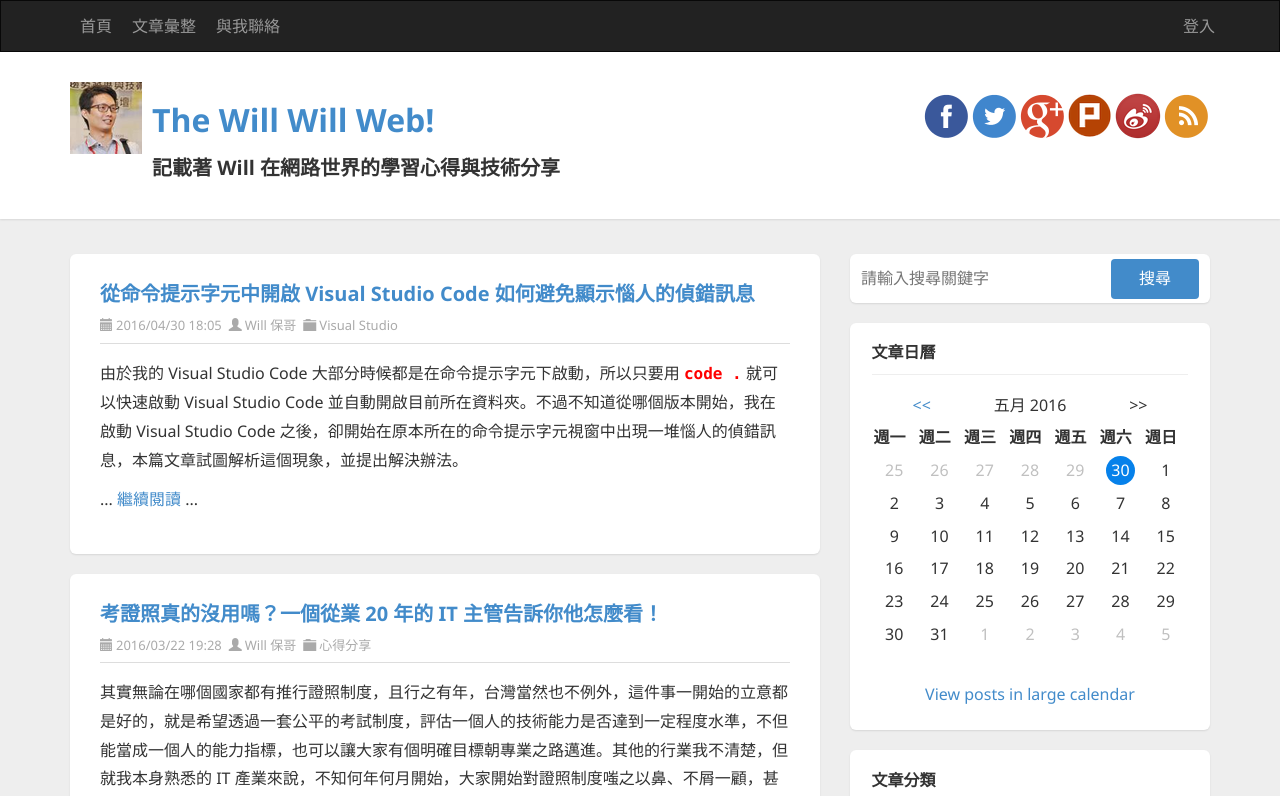
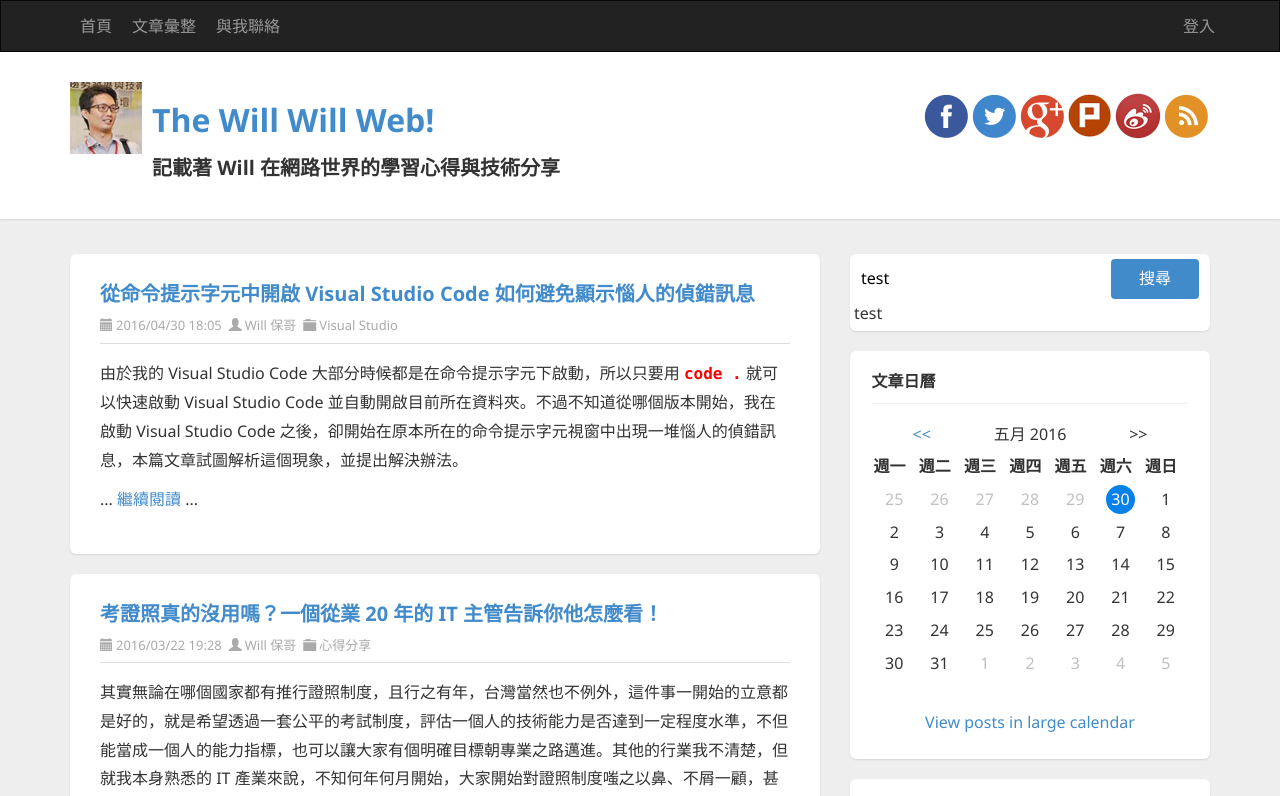
Before and after one commit to SkyTien/demo1001, an Angular app: page / in a window 1280 px wide. Shown: the top 796 px of the page. Built offline with nearby package versions, Linux system fonts and the light colour scheme.

Commit message:
07 練習使用 雙向繫結 (Two-way Binding)

```diff
--- a/src/app/app.component.html
+++ b/src/app/app.component.html
@@ -75,8 +75,9 @@
             <div class="widget search">
               <div class="widget-content">
                   <div id="searchbox">
-                    <input type="text" placeholder="請輸入搜尋關鍵字" accesskey="s">
+                    <input type="text" placeholder="請輸入搜尋關鍵字" accesskey="s" [(ngModel)]="keyword">
                     <input type="button" value="搜尋" id="searchbutton">
+                    {{ keyword }}
                   </div>
               </div>
             </div>
--- a/src/app/app.component.ts
+++ b/src/app/app.component.ts
@@ -7,4 +7,5 @@
 })
 export class AppComponent {
   title = 'app works!';
+  keyword: string = 'test';
 }
```
